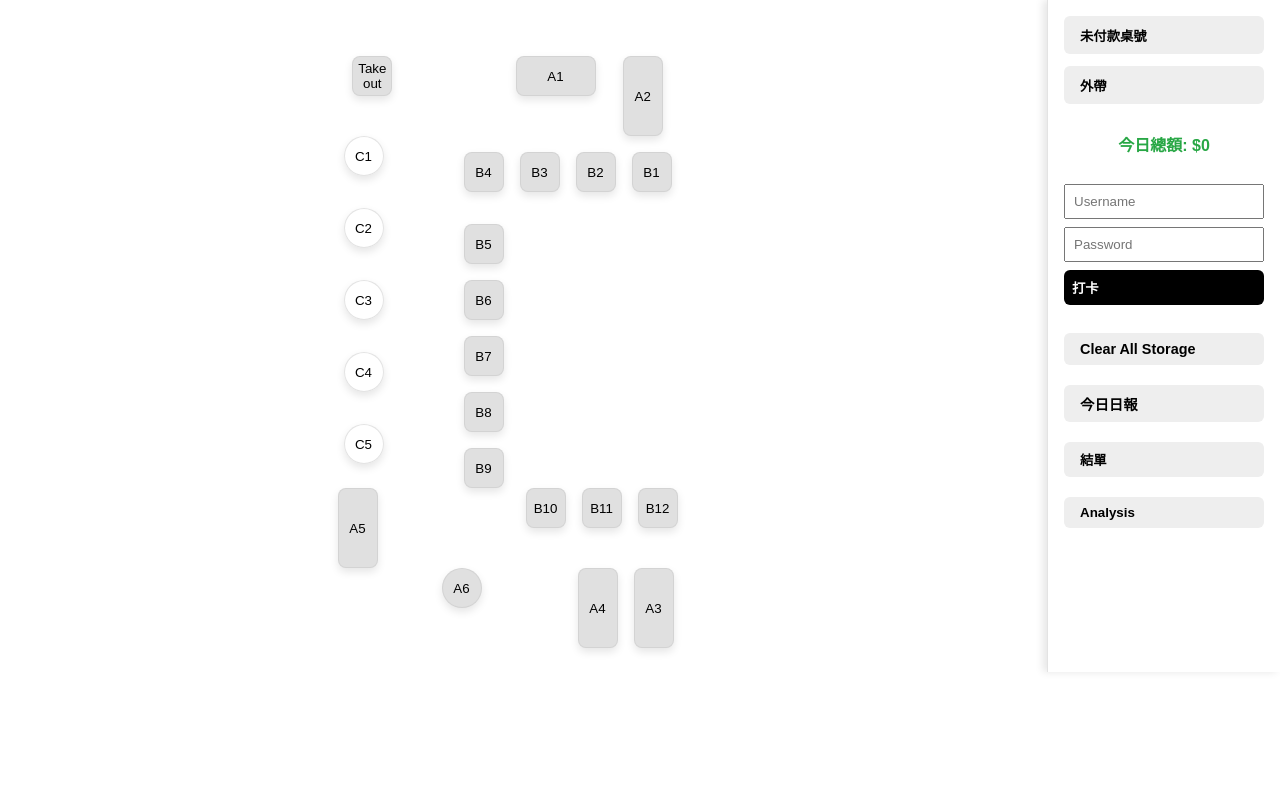
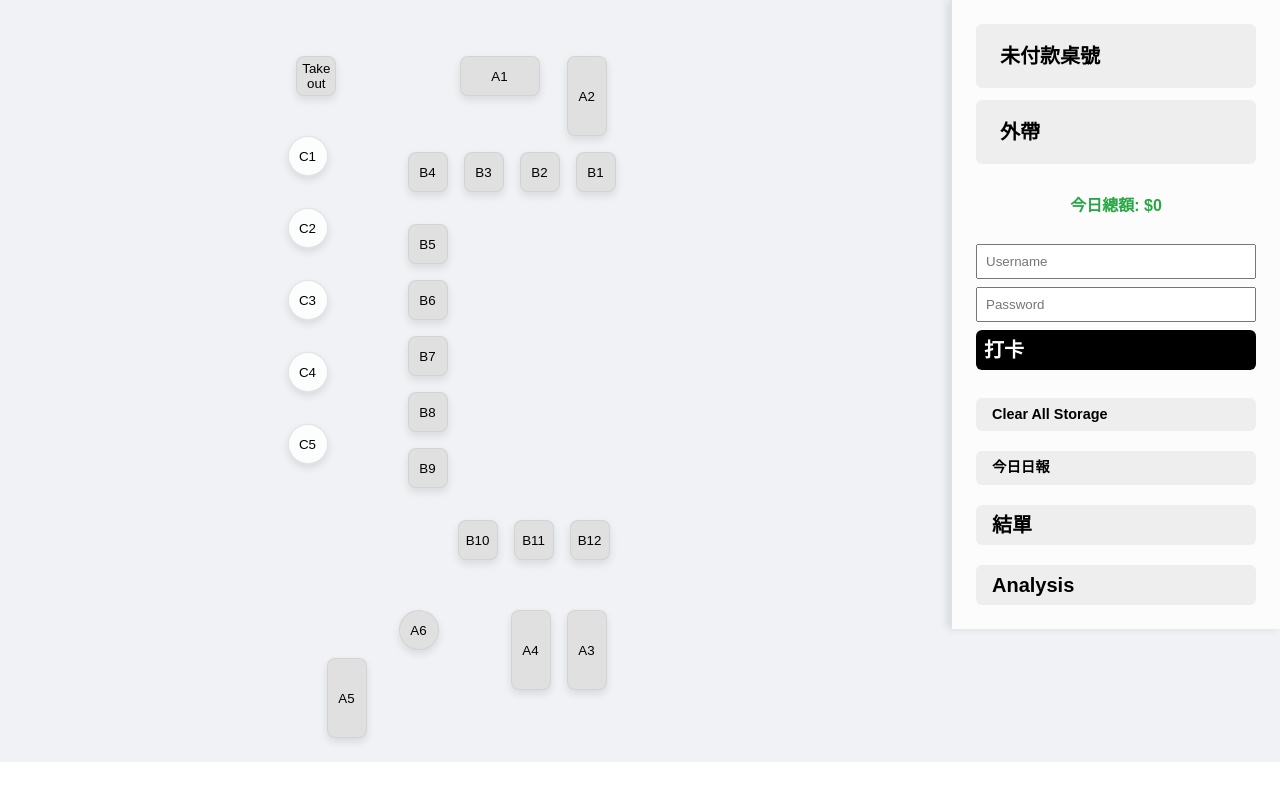
Before and after one commit to 0Alert0/galaxy_cafe, a React (Create React App) app: page / in a window 1280 px wide. Built offline with nearby package versions, Linux system fonts and the light colour scheme; no server answers.

Commit message:
table adjustment

```diff
--- a/src/Table.css
+++ b/src/Table.css
@@ -14,12 +14,11 @@
   flex-direction: row;
   align-items: flex-start;
   gap: 2rem;
+  background: var(--bg);
 }
 
-/* let the main floorplan take up all available space */
 .main {
   flex: 1;
-
 }
 
 .container1 {
@@ -44,9 +43,12 @@
   flex-direction: row;
   justify-content: center;
   gap: 2rem;
+  /* initial A5 offset */
+  margin-top: calc(50px);
+  margin-right: calc(70px);
 }
 
-/* ─── C-GROUP (C1–C4 ) ─────────────────────────────────────────────────── */
+/* ─── C-GROUP (C1–C5) ─────────────────────────────────────────────────── */
 .c-group {
   display: flex;
   flex-direction: column;
@@ -55,7 +57,7 @@
   gap: 2rem;
 }
 
-/* ─ A-TOP-GROUP ( A1 A2) ───────────────────────────────────────────────── */
+/* ─ A-TOP-GROUP (Take Out, A1, A2) ─────────────────────────────────────── */
 .a-top-group {
   display: flex;
   flex-direction: row;
@@ -63,31 +65,30 @@
   justify-content: center;
   margin-top: 2rem;
 }
-
-.a-top-group>button:first-child {
+.a-top-group > button:first-child {
   margin-right: 6rem;
 }
-
-.a-top-group>button:nth-child(2) {
+.a-top-group > button:nth-child(2),
+.a-top-group > button:nth-child(3) {
   margin-left: 0.7rem;
 }
 
-.a-top-group>button:nth-child(3) {
-  margin-left: 0.7rem;
-}
-
+/* ─ A-BOTTOM-GROUP (A6, A4, A3) ───────────────────────────────────────── */
 .a-bottom-group {
   display: flex;
   gap: 1rem;
   justify-content: center;
   margin-left: calc(100px);
 }
-
-.a-bottom-group>button:first-child {
-  margin-right: 5rem;
+.a-bottom-group > button:first-child {
+  margin-right: 1rem;
+  margin-top: 3rem;
+}
+.a-bottom-group > button:nth-child(2) {
+  margin-right: 3.5rem;
 }
 
-/* ─ B-MAIN-GROUP (B4–B1) ─────────────────────────────────────────────────── */
+/* ─ B-TOP-GROUP (B4–B1) ───────────────────────────────────────────────── */
 .b-top-group {
   display: flex;
   flex-direction: row;
@@ -96,23 +97,22 @@
   margin-top: 1rem;
 }
 
-/* B top row: B5-B9 */
+/* ─ B-MID-GROUP (B5–B9) ───────────────────────────────────────────────── */
 .b-mid-group {
   display: flex;
   flex-direction: column;
   gap: 1rem;
 }
 
-/* B column:B10-B12 under B3 */
+/* ─ B-BOTTOM-GROUP (B10–B12) ──────────────────────────────────────────── */
 .b-bottom-group {
   display: flex;
   flex-direction: row;
   gap: 1rem;
-  margin-left: calc(100px + 1rem);
+  margin-left: calc(50px);
 }
 
-
-/* ─── SHAPES ──────────────────────────────────────────────────────────────── */
+/* ─── SHAPES ───────────────────────────────────────────────────────────── */
 .shape {
   position: relative;
   display: flex;
@@ -127,21 +127,17 @@
 }
 
 @keyframes bounce-down {
-  /* start lifted (your hover state) */
   0%   { transform: translateY(-3px); }
-  /* slam down */
   30%  { transform: translateY(8px); }
-  /* little rebound up */
   60%  { transform: translateY(4px); }
-  /* stay down at 8px */
   100% { transform: translateY(8px); }
 }
 
 .shape:active {
   animation: bounce-down 0.4s ease-out forwards;
-  /* softer shadow while “pressed” */
   box-shadow: 0 4px 8px var(--shadow-light);
 }
+
 .square {
   width: 40px;
   height: 40px;
@@ -163,11 +159,33 @@
   border-radius: 50%;
 }
 
-/* Shading helpers */
 .light {
   background-color: #e0e0e0;
 }
 
+/* ─── Unpaid Indicator ─────────────────────────────────────────────────── */
+.shape.unpaid {
+  background-color: var(--warn) !important;
+  border-color: var(--warn) !important;
+  color: #fff !important;
+  pointer-events: none;
+}
+.shape.unpaid::after {
+  content: '未付';
+  position: absolute;
+  top: 0;
+  left: 0;
+  width: 100%;
+  height: 100%;
+  display: flex;
+  align-items: top;
+  justify-content: right;
+  font-size: 0.45rem;
+  font-weight: bold;
+  pointer-events: none;
+}
+
+/* ─── Sidebar ─────────────────────────────────────────────────────────── */
 .right-sidebar {
   width: 200px;
   padding: 1rem;
@@ -180,7 +198,6 @@
   align-self: stretch;
 }
 
-/* style the buttons */
 .right-sidebar button {
   background: #eeeeee;
   border: none;
@@ -199,16 +216,15 @@
 }
 
 .right-sidebar .badge {
+  display: inline-block;
   background: var(--warn);
-
+  color: #fff;
+  font-size: 0.75rem;
+  padding: 2px 6px;
+  border-radius: 999px;
+  margin-left: 0.5rem;
   transform: translateX(4px);
 }
-
-/*.right-sidebar h4 {
-  margin: 0 0 0.5rem;
-  font-size: 1rem;
-}*/
-
 
 .daily-sales {
   font-weight: bold;
@@ -217,44 +233,7 @@
   margin-top: 1rem;
 }
 
-
-/* anywhere in your Table.css */
-
-.shape.unpaid {
-  background-color: var(--warn) !important;
-  border-color: var(--warn) !important;
-  color: #fff !important;
-  pointer-events: none;
-}
-
-/* Overlay “未付” centered atop the button */
-.shape.unpaid::after {
-  content: '未付';
-  position: absolute;
-  top: 0;
-  left: 0;
-  width: 100%;
-  height: 100%;
-  display: flex;
-  align-items: top;
-  justify-content: right;
-  font-size: 0.45rem;
-  font-weight: bold;
-  pointer-events: none;
-}
-
-/* red bubble badge */
-.badge {
-  display: inline-block;
-  background: var(--accent);
-  color: #fff;
-  font-size: 0.75rem;
-  padding: 2px 6px;
-  border-radius: 999px;
-  margin-left: 0.5rem;
-}
-
-/* overlay */
+/* ─── Modal Overlay & Login ──────────────────────────────────────────── */
 .modal-overlay {
   position: fixed;
   top: 0; left: 0; right: 0; bottom: 0;
@@ -265,7 +244,6 @@
   z-index: 1000;
 }
 
-/* your login modal box */
 .login-modal {
   background: var(--panel-bg);
   border: 1px solid var(--panel-border);
@@ -276,11 +254,13 @@
   box-shadow: 0 4px 12px var(--shadow-light);
   text-align: center;
 }
+
 .login-modal h2 {
   margin-top: 0;
   margin-bottom: 1rem;
-  color: var(--text-dark);
+  color: #333;
 }
+
 .login-modal input {
   width: 100%;
   padding: 0.5rem;
@@ -289,18 +269,17 @@
   border-radius: 4px;
 }
 
-/* error message */
 .modal-error {
   color: var(--warn);
   margin-bottom: 0.75rem;
 }
 
-/* modal buttons */
 .modal-actions {
   display: flex;
   justify-content: space-between;
   gap: 0.5rem;
 }
+
 .modal-actions button {
   flex: 1;
   padding: 0.5rem;
@@ -312,13 +291,53 @@
   color: #fff;
   transition: background 0.2s;
 }
+
 .modal-actions button:hover {
-  background: darken(var(--accent), 10%);
+  background: #248a3f; /* slightly darker accent */
 }
+
 .modal-actions button:first-child {
   background: #ccc;
   color: #333;
 }
+
 .modal-actions button:first-child:hover {
   background: #bbb;
 }
+
+/* ── Tablet / Large Screen Overrides ──────────────────────────────────── */
+@media (min-width: 1024px) {
+  /* Sidebar */
+  .right-sidebar {
+    width: 280px;
+    padding: 1.5rem;
+  }
+
+  /* Sidebar buttons */
+  .right-sidebar button {
+    padding: 1.25rem 1.5rem;
+    font-size: 1.25rem;
+    line-height: 1.2;
+  }
+
+  /* More gap between floorplan and sidebar */
+  .table {
+    gap: 3rem;
+  }
+}
+
+/* ── iPad‑height fix for vh handling ───────────────────────────────────── */
+@supports (height: 100vh) {
+  html, body {
+    height: 100%;
+    margin: 0;
+  }
+  .table, .right-sidebar {
+    height: 100%;
+  }
+}
+
+/* ── Adjust A5 downward on larger layouts ─────────────────────────────── */
+.container3 .A5 {
+  margin-top: 3rem;
+}
--- a/src/Table.js
+++ b/src/Table.js
@@ -5,7 +5,7 @@ import './Table.css';
 
 const VALID_USER = 'admin';
 const VALID_PASS = '1234';
-const ALLOWED_PUBLIC_IP = '42.76.215.17';
+const ALLOWED_PUBLIC_IP = '119.15.214.56';
 
 export default function Table() {
     const navigate = useNavigate();
@@ -66,9 +66,9 @@ export default function Table() {
         if (!publicIp) {
             return alert('Unable to verify network. Try again shortly.');
         }
-        /*if (publicIp !== ALLOWED_PUBLIC_IP) {
+        if (publicIp !== ALLOWED_PUBLIC_IP) {
             return alert(`Clock‑in only allowed from office network (your IP: ${publicIp})`);
-        }*/
+        }
         const d = new Date();
         const pad2 = n => String(n).padStart(2, '0');
         const now =
@@ -262,21 +262,22 @@ export default function Table() {
                         <div className="b-mid-group">
                             {['B5', 'B6', 'B7', 'B8', 'B9'].map(id => renderBtn(id))}
                         </div>
+                        <div className="b-bottom-group">
+                            {['B10', 'B11', 'B12'].map(id => renderBtn(id))}
+                        </div>
                     </div>
                 </div>
 
                 <div className="container3">
-                    <div className="A5">{renderBtn('A5', 'shape vrectangle light')}</div>
-                    <div className="b-bottom-group">
-                        {['B10', 'B11', 'B12'].map(id => renderBtn(id))}
+                    <div className="a-bottom-group">
+                        {renderBtn('A5', 'shape vrectangle light')}
+                        {renderBtn('A6', 'shape circle light')}
+                        {renderBtn('A4', 'shape vrectangle light')}
+                        {renderBtn('A3', 'shape vrectangle light')}
                     </div>
+
                 </div>
 
-                <div className="a-bottom-group">
-                    {renderBtn('A6', 'shape circle light')}
-                    {renderBtn('A4', 'shape vrectangle light')}
-                    {renderBtn('A3', 'shape vrectangle light')}
-                </div>
             </main>
 
             <aside className="right-sidebar">
```
